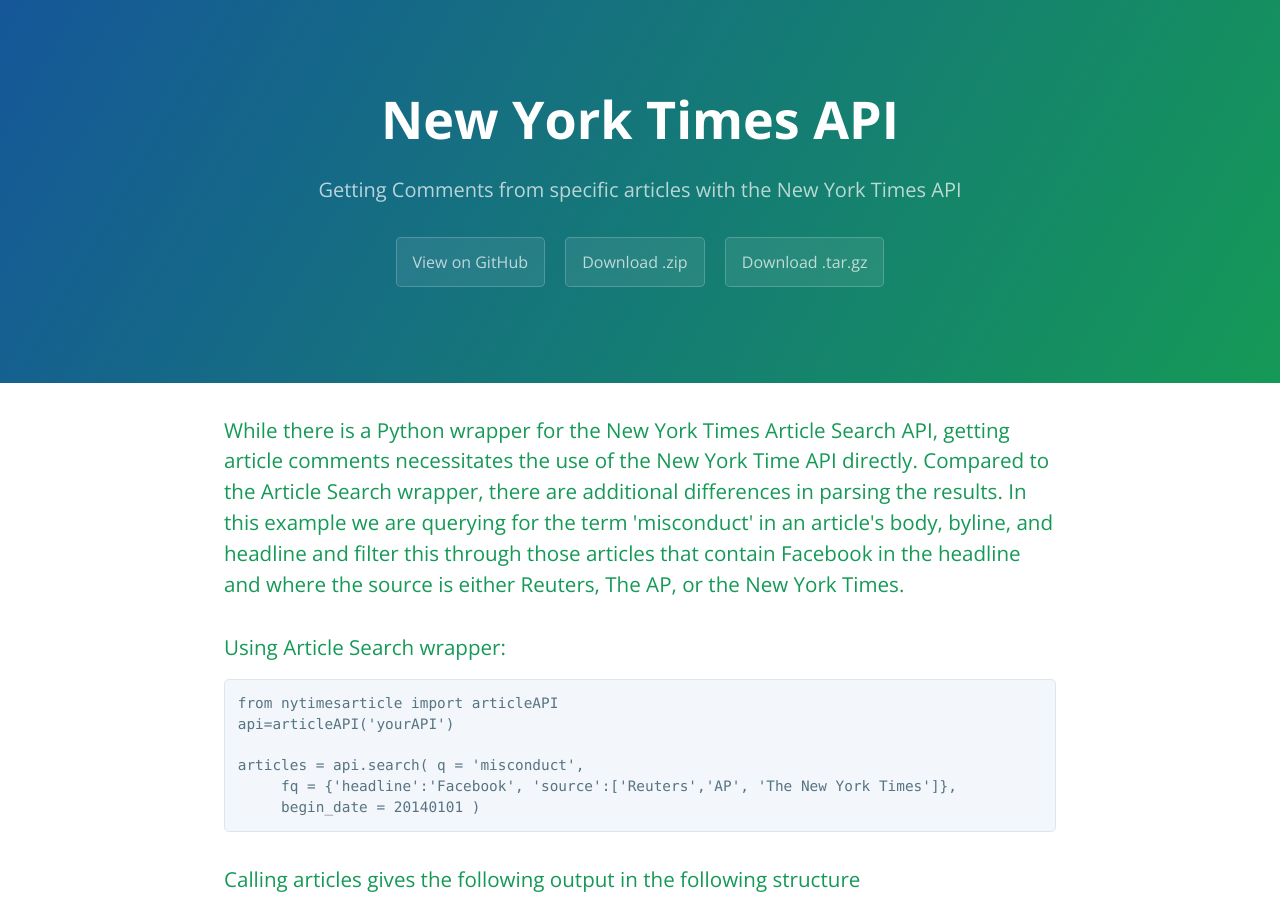
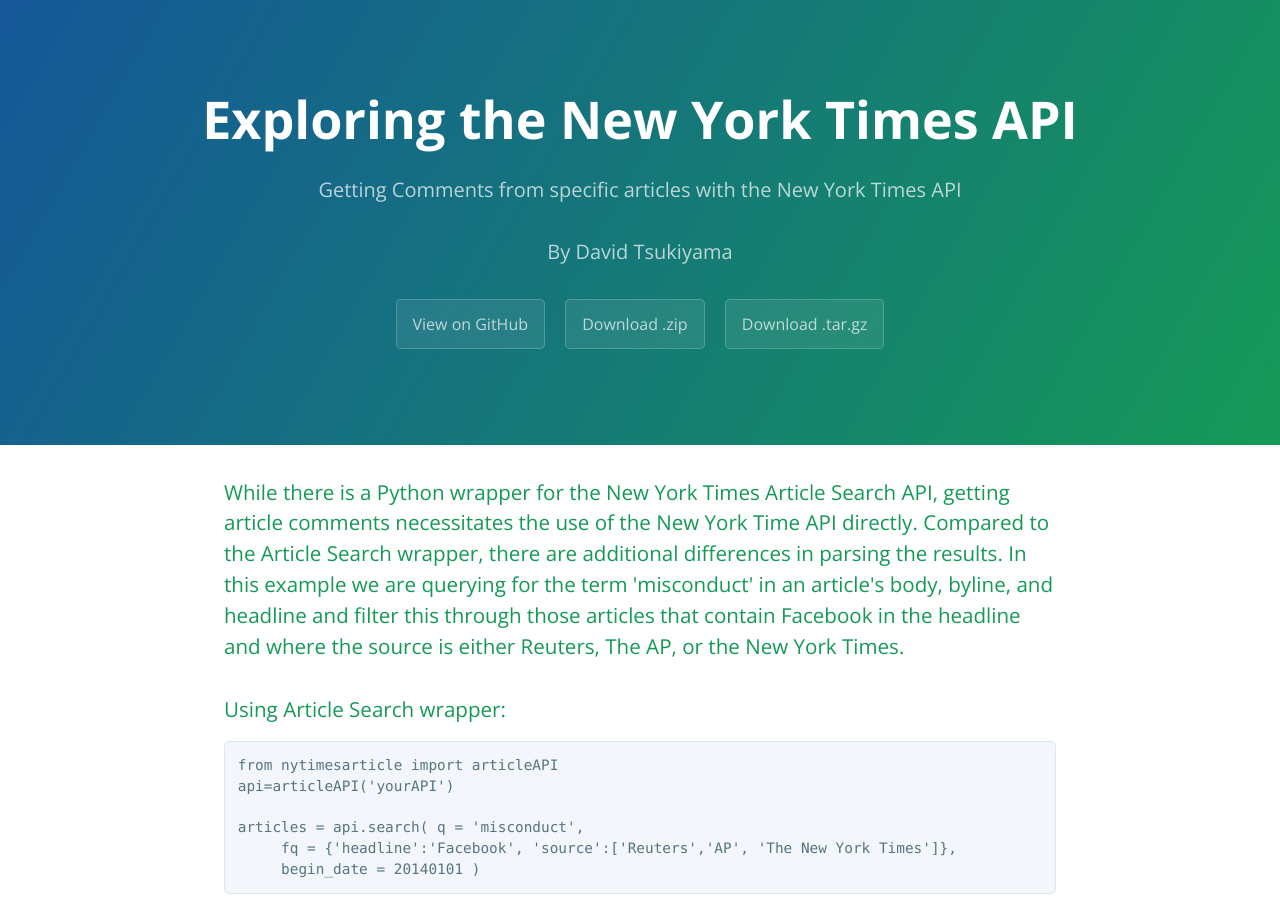
Before and after one commit to Irgn/quant, a plain HTML site: page index.html in a window 1280 px wide. Shown: the top 898 px of the page. Drawn offline with nearby package versions, Linux system fonts and the light colour scheme.

Commit message:
Update index.html

```diff
--- a/index.html
+++ b/index.html
@@ -11,8 +11,9 @@
   </head>
   <body>
     <section class="page-header">
-      <h1 class="project-name">New York Times API</h1>
+      <h1 class="project-name">Exploring the New York Times API</h1>
       <h2 class="project-tagline">Getting Comments from specific articles with the New York Times API</h2>
+      <h2 class="project-tagline">By David Tsukiyama</h2>
       <a href="https://github.com/Irgn/quant" class="btn">View on GitHub</a>
       <a href="https://github.com/Irgn/quant/zipball/master" class="btn">Download .zip</a>
       <a href="https://github.com/Irgn/quant/tarball/master" class="btn">Download .tar.gz</a>
```
